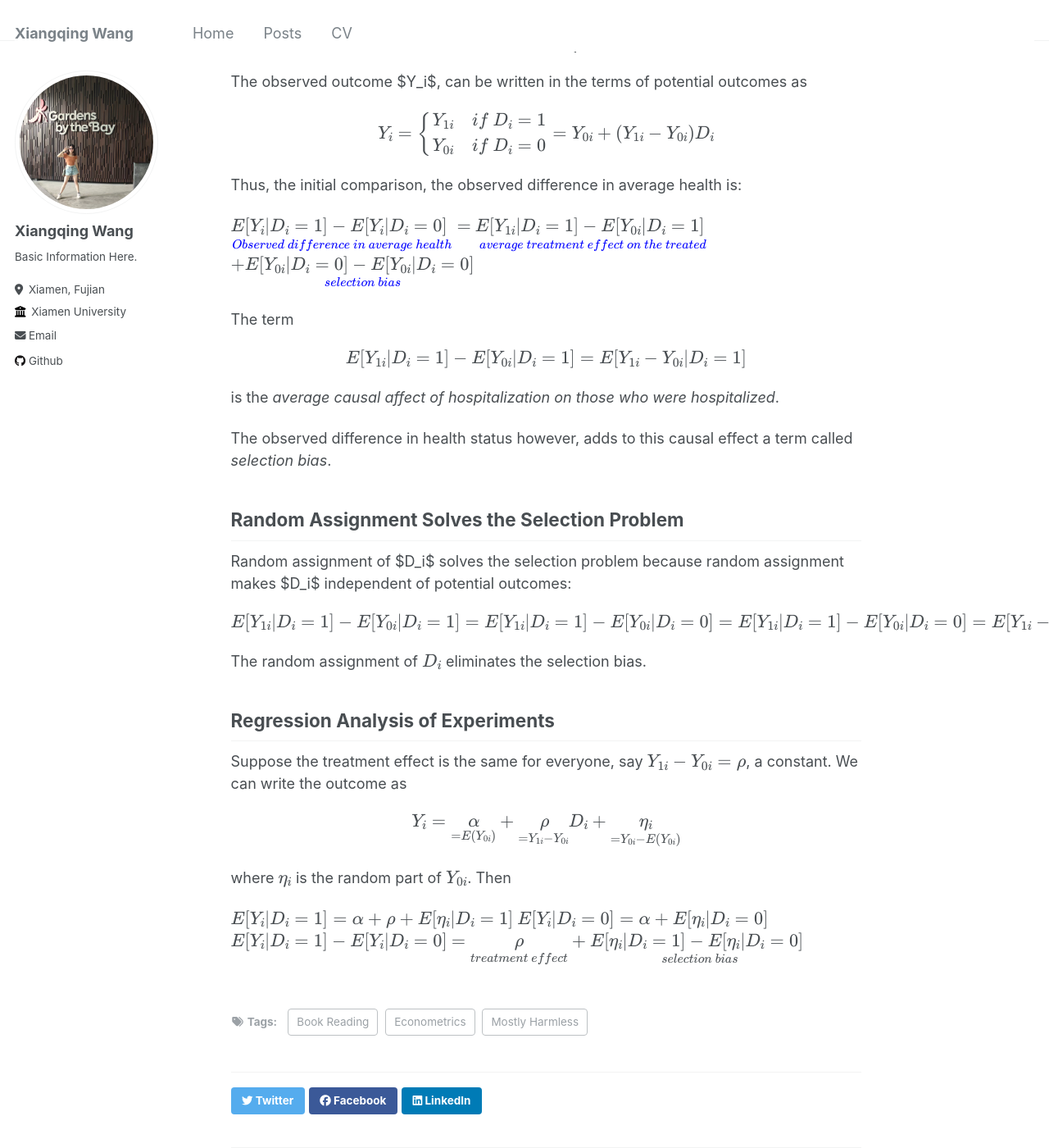
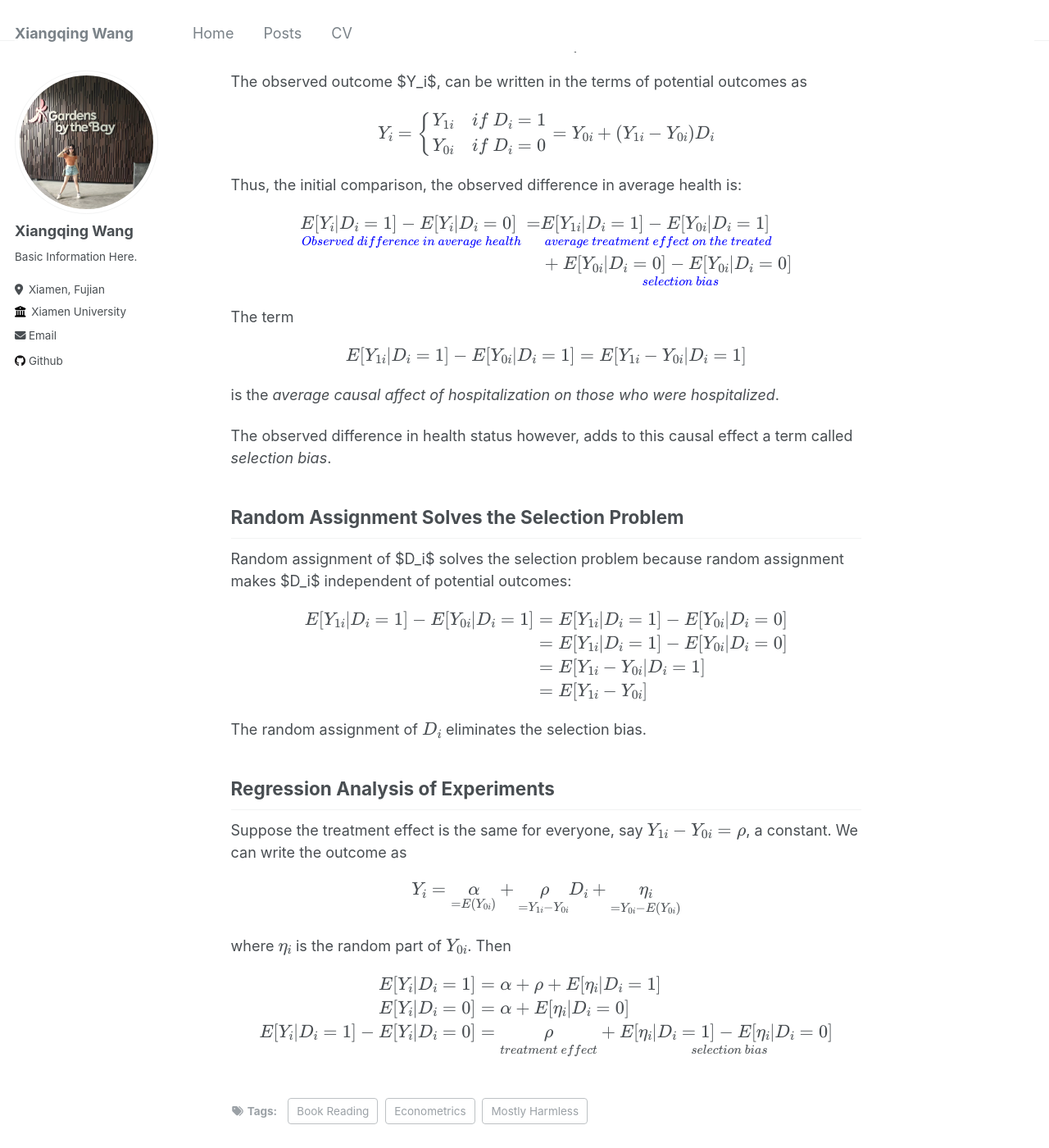
Before and after one commit to leahxqing/leahxqing.github.io, a Jekyll site: the page built from _posts/2023-09-24-harmless_02.md, in a window 1280 px wide and 1400 px high, scrolled down 746 px. Shown: the whole window at 82% size. Built offline with Jekyll 4.4.1, drawn with Linux system fonts in a browser that asks for light colours.

Commit message:
Update 2023-09-24-harmless_02.md

```diff
--- a/_posts/2023-09-24-harmless_02.md
+++ b/_posts/2023-09-24-harmless_02.md
@@ -37,13 +37,10 @@ $$Y_i = \left\{ \begin{matrix}
 Thus, the initial comparison, the observed difference in average health is:
 
 $$
-    \mathop{E[Y_i|D_i=1]-E[Y_i|D_i=0]}\limits_{\textcolor{blue}{Observed\ difference\ in\ average\ health}}=
-$$
-$$
-    \mathop{E[Y_{1i}|D_i=1]-E[Y_{0i}|D_i=1]}\limits_{\textcolor{blue}{average\ treatment\ effect\ on\ the\ treated}}
-$$
-$$
-    +\mathop{E[Y_{0i}|D_i=0]-E[Y_{0i}|D_i=0]}\limits_{\textcolor{blue}{selection\ bias}}
+\begin{align}
+    \mathop{E[Y_i|D_i=1]-E[Y_i|D_i=0]}\limits_{\textcolor{blue}{Observed\ difference\ in\ average\ health}}=& \mathop{E[Y_{1i}|D_i=1]-E[Y_{0i}|D_i=1]}\limits_{\textcolor{blue}{average\ treatment\ effect\ on\ the\ treated}} \\
+    &+\mathop{E[Y_{0i}|D_i=0]-E[Y_{0i}|D_i=0]}\limits_{\textcolor{blue}{selection\ bias}}
+\end{align}
 $$
 
 The term
@@ -58,10 +55,12 @@ The observed difference in health status however, adds to this causal effect a t
 Random assignment of $D_i$ solves the selection problem because random assignment makes $D_i$ independent of potential outcomes:
 
 $$
-    E[Y_{1i}|D_i=1]-E[Y_{0i}|D_i=1] = E[Y_{1i}|D_i=1]-E[Y_{0i}|D_i=0] \\
-    = E[Y_{1i}|D_i=1]-E[Y_{0i}|D_i=0] \\
-    = E[Y_{1i}-Y_{0i}|D_i=1] \\
-    = E[Y_{1i}-Y_{0i}]
+\begin{align}
+    E[Y_{1i}|D_i=1]-E[Y_{0i}|D_i=1]&= E[Y_{1i}|D_i=1]-E[Y_{0i}|D_i=0] \\
+    &= E[Y_{1i}|D_i=1]-E[Y_{0i}|D_i=0] \\
+    &= E[Y_{1i}-Y_{0i}|D_i=1]\\
+    &= E[Y_{1i}-Y_{0i}]
+\end{align}
 $$
 
 The random assignment of $$D_i$$ eliminates the selection bias.
@@ -74,14 +73,9 @@ $$Y_i = \mathop{\alpha}\limits_{=E(Y_{0i})} + \mathop{\rho}\limits_{=Y_{1i}-Y_{0
 where $$\eta_i$$ is the random part of $$Y_{0i}$$. Then
 
 $$
-    E[Y_i|D_i=1]=\alpha+\rho+E[\eta_i|D_i=1]
+\begin{align}
+    E[Y_i|D_i=1]&=\alpha+\rho+E[\eta_i|D_i=1] \\
+    E[Y_i|D_i=0]&=\alpha+E[\eta_i|D_i=0] \\
+    E[Y_i|D_i=1]-E[Y_i|D_i=0]&=\mathop{\rho}\limits_{treatment\ effect} + \mathop{E[\eta_i|D_i=1]-E[\eta_i|D_i=0]}\limits_{selection\ bias}
+\end{align}
 $$
-$$
-    E[Y_i|D_i=0]=\alpha+E[\eta_i|D_i=0]
-$$
-$$
-    E[Y_i|D_i=1]-E[Y_i|D_i=0]
-$$
-$$
-    =\mathop{\rho}\limits_{treatment\ effect} + \mathop{E[\eta_i|D_i=1]-E[\eta_i|D_i=0]}\limits_{selection\ bias}
-$$
```
